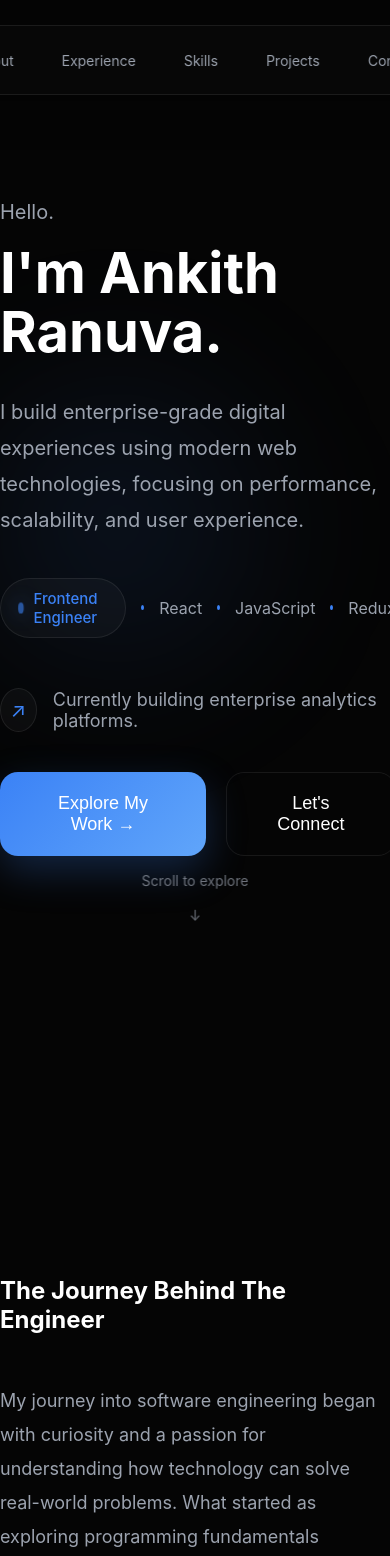
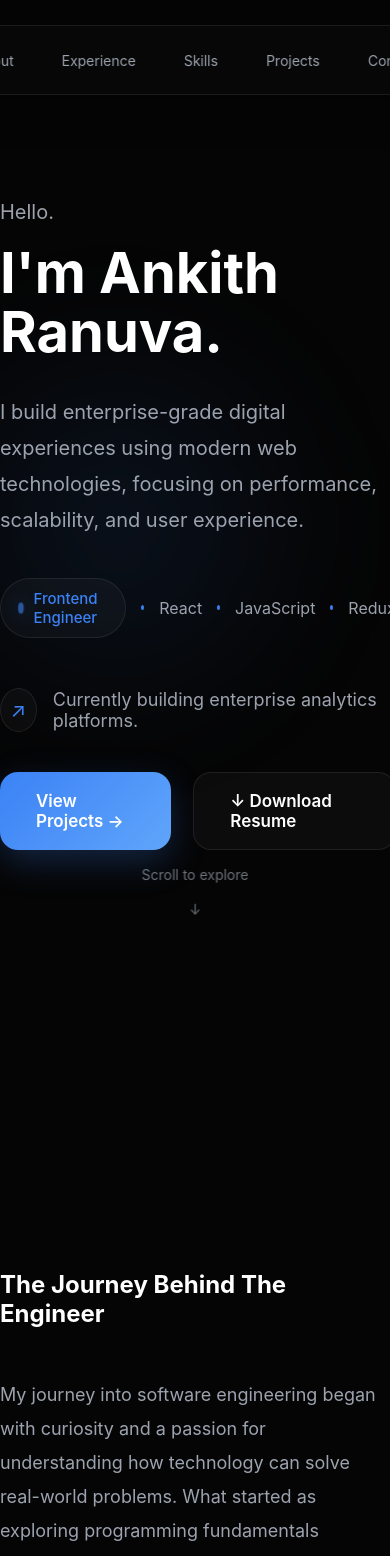
Before and after one commit to Ankith-druvstar/portfolio, a React (Vite) app: page / in a window 390 px wide. Shown: the top 1556 px of the page. Built offline with nearby package versions, Linux system fonts and the light colour scheme.

Commit message:
feat: complete portfolio v1 with responsive sections, theme support, projects, skills and contact

```diff
--- a/src/components/About/About.scss
+++ b/src/components/About/About.scss
@@ -1,6 +1,6 @@
 .about {
 
-    min-height: 100vh;
+    // min-height: 100vh;
 
     display: flex;
 
--- a/src/components/Contacts/Contacts.scss
+++ b/src/components/Contacts/Contacts.scss
@@ -1,6 +1,6 @@
 .contact {
 
-    min-height: 100vh;
+    // min-height: 100vh;
 
     display: flex;
 
--- a/src/components/Experience/Experience.scss
+++ b/src/components/Experience/Experience.scss
@@ -1,6 +1,6 @@
 .experience {
 
-    min-height: 100vh;
+    // min-height: 100vh;
 
     display: flex;
 
--- a/src/components/Hero/Hero.jsx
+++ b/src/components/Hero/Hero.jsx
@@ -41,9 +41,17 @@ function Hero() {
           </div>
 
           <div className="hero__actions">
-            <button className="primary-btn">Explore My Work →</button>
+            <a href="#projects" className="primary-btn">
+              View Projects →
+            </a>
 
-            <button className="secondary-btn">Let's Connect</button>
+            <a
+              href="/Ankith_Ranuva_Resume.pdf"
+              download
+              className="secondary-btn"
+            >
+              ↓ Download Resume
+            </a>
           </div>
         </div>
       </div>
--- a/src/components/Hero/Hero.scss
+++ b/src/components/Hero/Hero.scss
@@ -102,65 +102,86 @@
 
     display: flex;
 
-    gap: 20px;
+    gap: 22px;
+
+    margin-top: 20px;
 }
 
-.primary-btn {
+.primary-btn,
+.secondary-btn {
 
-    padding: 20px 42px;
+    display: inline-flex;
 
-    border: none;
+    align-items: center;
+
+    justify-content: center;
+
+    text-decoration: none;
+
+    font-size: 17px;
+
+    font-weight: 600;
+
+    padding: 18px 36px;
 
     border-radius: 18px;
-
-    background:
-        linear-gradient(135deg,
-            var(--accent-primary),
-            var(--accent-secondary));
-
-    color: white;
-
-    font-size: 18px;
 
     cursor: pointer;
 
     transition:
-        transform .2s ease,
-        box-shadow .2s ease;
+        transform .25s ease,
+        box-shadow .25s ease,
+        background .25s ease,
+        border-color .25s ease;
+}
+
+
+/* PRIMARY */
+
+.primary-btn {
+
+    background:
+        linear-gradient(
+            135deg,
+            var(--accent-primary),
+            var(--accent-secondary)
+        );
+
+    color: white;
 
     box-shadow:
-        0 15px 40px rgba(59, 130, 246, .25);
+        0 12px 35px
+        rgba(59,130,246,.25);
 }
 
 .primary-btn:hover {
 
     transform:
-        translateY(-3px);
+        translateY(-4px)
+        scale(1.02);
 
     box-shadow:
-        0 20px 50px rgba(59, 130, 246, .35);
+        0 20px 45px
+        rgba(59,130,246,.35);
 }
+
+
+/* SECONDARY */
 
 .secondary-btn {
 
-    padding: 20px 42px;
-
-    border-radius: 18px;
-
-    background: transparent;
+    background:
+        var(--bg-card);
 
     color:
         var(--text-primary);
 
     border:
-        1px solid var(--border-color);
+        1px solid
+        var(--border-color);
 
-    font-size: 18px;
-
-    cursor: pointer;
-
-    transition:
-        all .2s ease;
+    backdrop-filter:
+        blur(10px);
 }
 
 .secondary-btn:hover {
@@ -168,8 +189,27 @@
     background:
         var(--hover-bg);
 
+    border-color:
+        var(--accent-primary);
+
     transform:
-        translateY(-3px);
+        translateY(-4px)
+        scale(1.02);
+
+    box-shadow:
+        0 12px 30px
+        rgba(0,0,0,.15);
+}
+
+
+/* CLICK FEEDBACK */
+
+.primary-btn:active,
+.secondary-btn:active {
+
+    transform:
+        translateY(-1px)
+        scale(.98);
 }
 
 .hero {
--- a/src/styles/globals.scss
+++ b/src/styles/globals.scss
@@ -50,3 +50,18 @@ img {
 
     margin: auto;
 }
+
+:root {
+
+    --section-space: 0px;
+}
+
+.experience,
+.projects,
+.skills,
+.contact {
+
+    padding:
+        var(--section-space)
+        0;
+}
```
